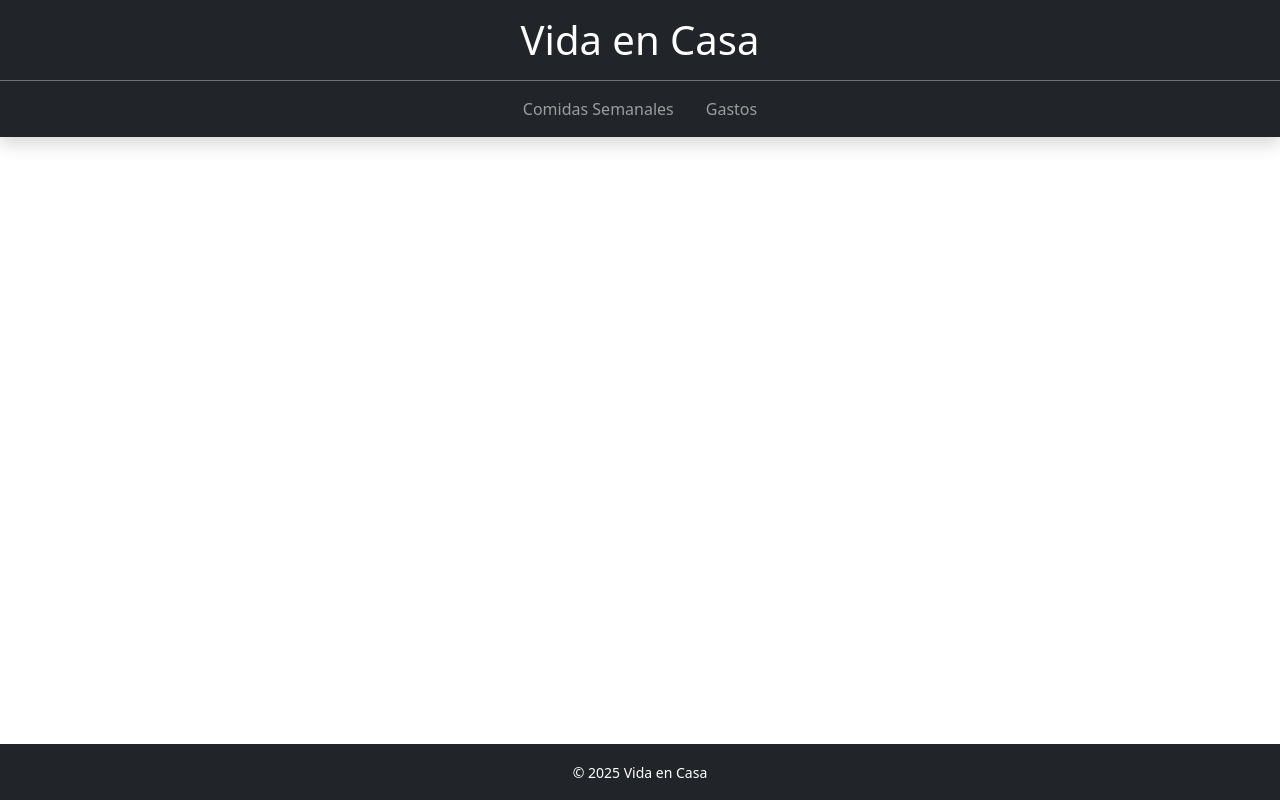
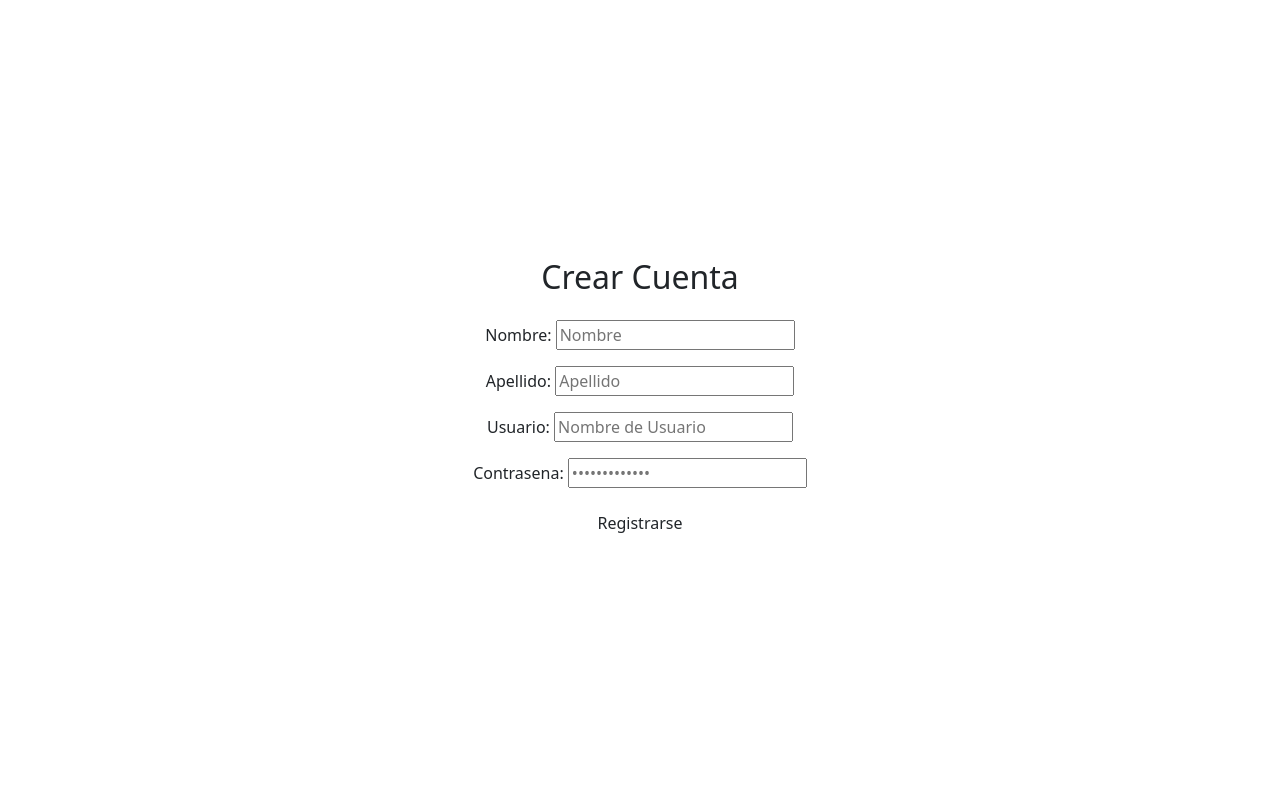
Before and after one commit to LorenzoDiel/ProyectoFinal, a Django app: page /registro/ in a window 1280 px wide. Run offline with Django 5.2, Linux system fonts and the light colour scheme.

Commit message:
Correcciones y avances

```diff
--- a/VidaEnCasa/Inicio/forms.py
+++ b/VidaEnCasa/Inicio/forms.py
@@ -12,9 +12,3 @@ class RegistroForm(ModelForm):
             'usuario': forms.TextInput(attrs={'placeholder': 'Nombre de Usuario'}),
             'contrasena': forms.PasswordInput(attrs={'placeholder': '•••••••••••••'}),
         }
-        help_texts = {
-            'nombre': 'Ingrese su nombre',
-            'apellido': 'Ingrese su apellido',
-            'usuario': 'Ingrese un nombre de usuario único',
-            'contrasena': 'Ingrese una contraseña segura',
-        }
--- a/VidaEnCasa/Inicio/templates/Inicio/inicio.html
+++ b/VidaEnCasa/Inicio/templates/Inicio/inicio.html
@@ -13,7 +13,7 @@
   <div class="container d-flex align-items-center justify-content-center min-vh-100">
     <div class="card p-4 shadow" style="max-width: 400px; width: 100%;">
       <h2 class="text-center mb-4">Iniciar Sesión</h2>
-      <form method="post" action="{% url 'index' %}">
+      <form method="post" action="{% url 'Inicio:index' %}" class="bg-light p-4 rounded">
         {% csrf_token %}
         <div class="mb-3">
           <label for="usuario" class="form-label">Usuario</label>
@@ -25,7 +25,7 @@
         </div>
         <div class="d-grid gap-2">
           <button type="submit" class="btn btn-primary">Ingresar</button>
-          <a href="{% url 'registro' %}" class="btn btn-outline-light">Registrarse</a>
+          <a href="{% url 'Inicio:registro' %}" class="btn">Registrarse</a>
         </div>
       </form>
     </div>
--- a/VidaEnCasa/Inicio/templates/Inicio/registro.html
+++ b/VidaEnCasa/Inicio/templates/Inicio/registro.html
@@ -18,18 +18,30 @@
 <body class="registro-body">
 
   <div class="container d-flex justify-content-center align-items-center min-vh-100">
-    <div class="registro-card">
+    <div class="registro-card text-center">
       <h2 class="text-center mb-4">Crear Cuenta</h2>
-        <form method="post">
+      <form method="post">
         {% csrf_token %}
-        {{ form.as_p }}
-        <div class="d-grid">
-            <button type="submit" class="btn btn-tech">Registrarse</button>
+        <div class="mb-3">
+          {{ form.nombre.label_tag }}
+          {{ form.nombre }}
         </div>
-        </form>
+        <div class="mb-3">
+          {{ form.apellido.label_tag }}
+          {{ form.apellido }}
+        </div>
+        <div class="mb-3">
+          {{ form.usuario.label_tag }}
+          {{ form.usuario }}
+        </div>
+        <div class="mb-3">
+          {{ form.contrasena.label_tag }}
+          {{ form.contrasena }}
+        </div>
+        <button type="submit" class="btn btn-tech">Registrarse</button>
+      </form>
     </div>
   </div>
-
   <script src="https://cdn.jsdelivr.net/npm/bootstrap@5.3.3/dist/js/bootstrap.bundle.min.js"></script>
 </body>
 </html>
--- a/VidaEnCasa/Inicio/urls.py
+++ b/VidaEnCasa/Inicio/urls.py
@@ -4,7 +4,7 @@ from . import views
 app_name = 'Inicio'
 
 urlpatterns = [
-    path('', views.index, name='inicio'),
+    path('', views.inicio, name='inicio'),
     path('index/', views.index, name='index'),
-    path('registro/', views.index, name='registro'),
+    path('registro/', views.registro, name='registro'),
 ]
--- a/VidaEnCasa/Inicio/views.py
+++ b/VidaEnCasa/Inicio/views.py
@@ -2,10 +2,21 @@ from django.shortcuts import render, redirect
 from .forms import RegistroForm
 
 def inicio(request):
-    """
-    Render the home page of the application.
-    """
-    return render(request, 'Inicio/inicio.html')
+    error = None
+    if request.method == 'POST':
+        usuario = request.POST.get('usuario')
+        contrasena = request.POST.get('contrasena')
+        try:
+            registro = RegistroForm.objects.get(usuario=usuario, contrasena=contrasena)
+            # Si el usuario y la contraseña son correctos, redirige a la página de inicio
+            if registro.contrasena  == contrasena:
+                request.session['usuario'] = registro.usuario
+                return redirect('Inicio:index')
+            else:
+                error = "Contraseña o usuario incorrectos."
+        except RegistroForm.DoesNotExist:
+            error = "Usuario no encontrado."
+    return render(request, 'Inicio/inicio.html', {'error': error})
 
 def registro(request):
     if request.method == 'POST':
@@ -19,8 +30,4 @@ def registro(request):
     return render(request, 'Inicio/registro.html', {'form': form})
 
 def index(request):
-    """
-    Render the index page of the application.
-    This is typically the landing page after login or registration.
-    """
     return render(request, 'Inicio/index.html')
```
Also changed, not shown: VidaEnCasa/vidaencasa.db.
